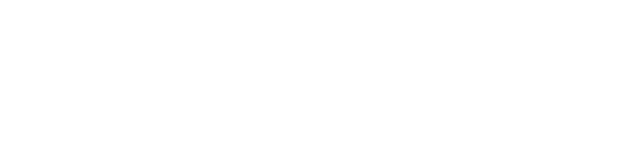
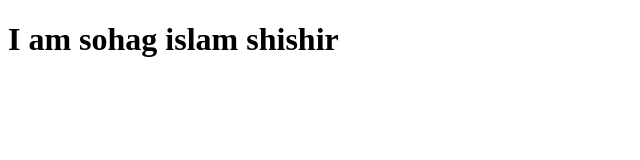
Before and after one commit to Sohag879/second-project-repo, a plain HTML site: page index.html in a window 1280 px wide. Shown: the whole page, without its empty margins (0-640 px from the left). Drawn offline with Linux system fonts and the light colour scheme.

Commit message:
added header

```diff
--- a/index.html
+++ b/index.html
@@ -6,6 +6,6 @@
     <title>second project repo</title>
 </head>
 <body>
-
+    <h1>I am sohag islam shishir</h1>
 </body>
 </html>
```
